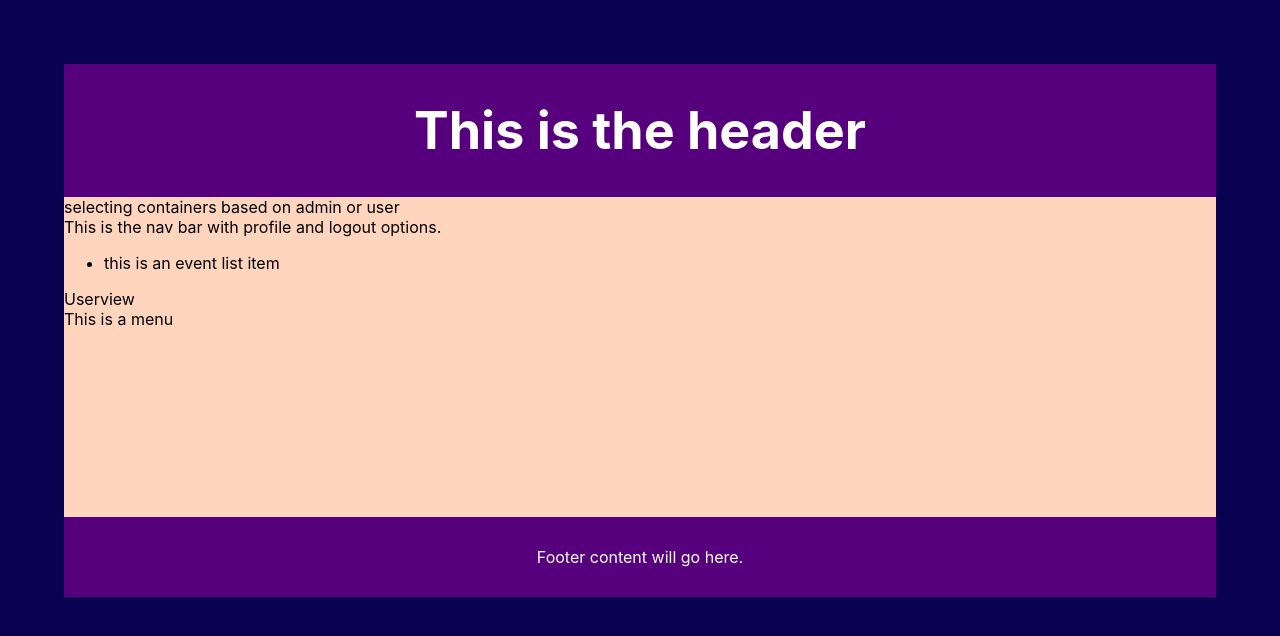
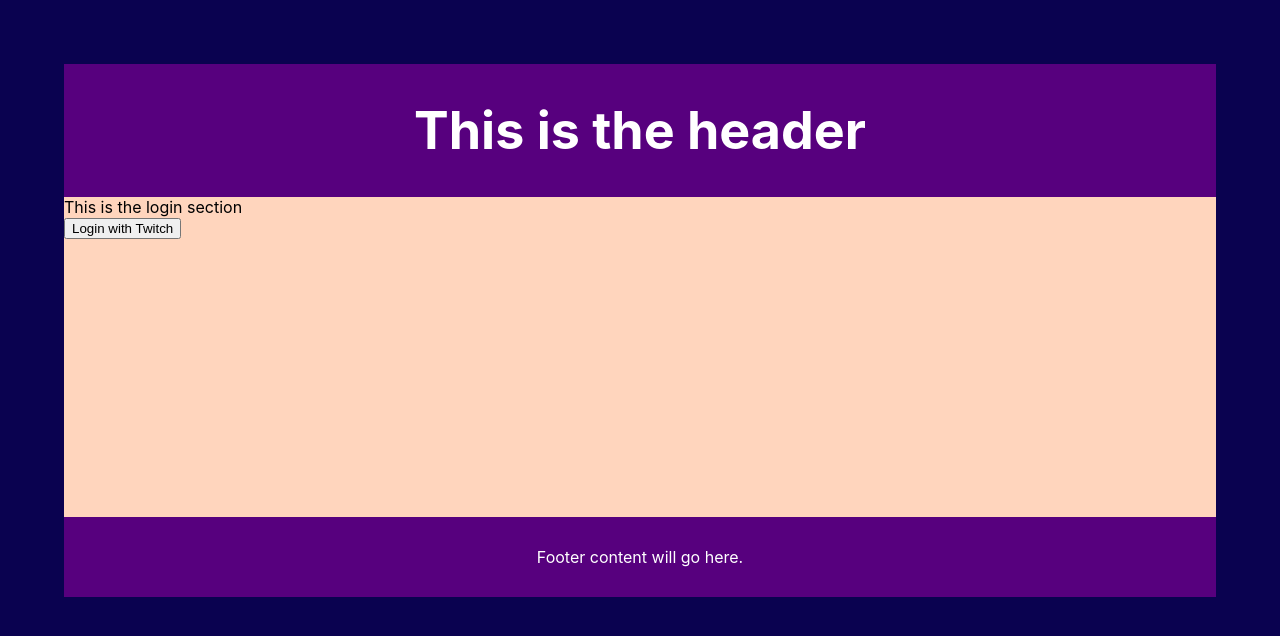
Before and after one commit to TheMartinCrabtree/twitchpartymanager-m5-frontend, a React (Create React App) app: page / in a window 1280 px wide. Shown: the top 636 px of the page. Built offline with nearby package versions, Linux system fonts and the light colour scheme.

Commit message:
more oauth, working out the scope queries

```diff
--- a/package.json
+++ b/package.json
@@ -12,7 +12,7 @@
     "redux-thunk": "^2.3.0"
   },
   "scripts": {
-    "start": "react-scripts start",
+    "start": "PORT=3006 react-scripts start",
     "build": "react-scripts build",
     "test": "react-scripts test",
     "eject": "react-scripts eject"
--- a/src/App.js
+++ b/src/App.js
@@ -12,7 +12,7 @@ export default class App extends React.Component {
 	}
 
 	isLoggedIn=()=>{
-		return true;
+		return false;
 	}
 
 	render(){
--- a/src/Login.js
+++ b/src/Login.js
@@ -3,10 +3,20 @@ import React from 'react';
 
 export default class Login extends React.Component{
 
+    onClick(){
+        window.location.href="https://api.twitch.tv/kraken/oauth2/authorize?response_type=code&client_id=[ClientID]&redirect_uri=[http://localhost:3006/]&scope=[SCOPES_REQUIRES] 610";
+    }
+
+
+
     render(){
         return(
             <section >
                 <span >This is the login section</span>
+                <nav >
+                    <button id="loginbutton" onClick={this.onClick}>Login with Twitch</button>
+                </nav>
+
             </section>
         )
     }
--- a/src/components/Announcement.js
+++ b/src/components/Announcement.js
@@ -0,0 +1,7 @@
+import React from 'react';
+
+export default ()=>{
+    return(
+        <section >Announcements go here</section>
+    )
+}
--- a/src/components/Calendar.js
+++ b/src/components/Calendar.js
@@ -0,0 +1,7 @@
+import React from 'react';
+
+export default ()=>{
+    return(
+        <section >Calendar Info goes here</section>
+    )
+}
--- a/src/components/Details.js
+++ b/src/components/Details.js
@@ -0,0 +1,7 @@
+import React from 'react';
+
+export default ()=>{
+    return(
+        <section >This is an instance of detail</section>
+    )
+}
--- a/src/components/Menu.js
+++ b/src/components/Menu.js
@@ -1,11 +1,25 @@
 import  React from 'react';
+import Announcement from './Announcement.js';
+import Calendar from './Calendar.js';
+import Details from './Details'
 
 export default class Menu extends React.Component{
 
     render(){
         return(
             <div >
-                This is a menu
+                this is the main menu with home, calendar, details
+                <nav>
+                 <span>Announcements </span>
+                 <span>Calendar </span>
+                 <span>Details </span>
+                </nav>
+                <>
+                    display home, calendar, details here
+                    <Announcement  />
+                    <Calendar  />
+                    <Details  />
+                </>
             </div>
         )
     }
```
Also changed, not shown: src/components/Home.js (deleted).
